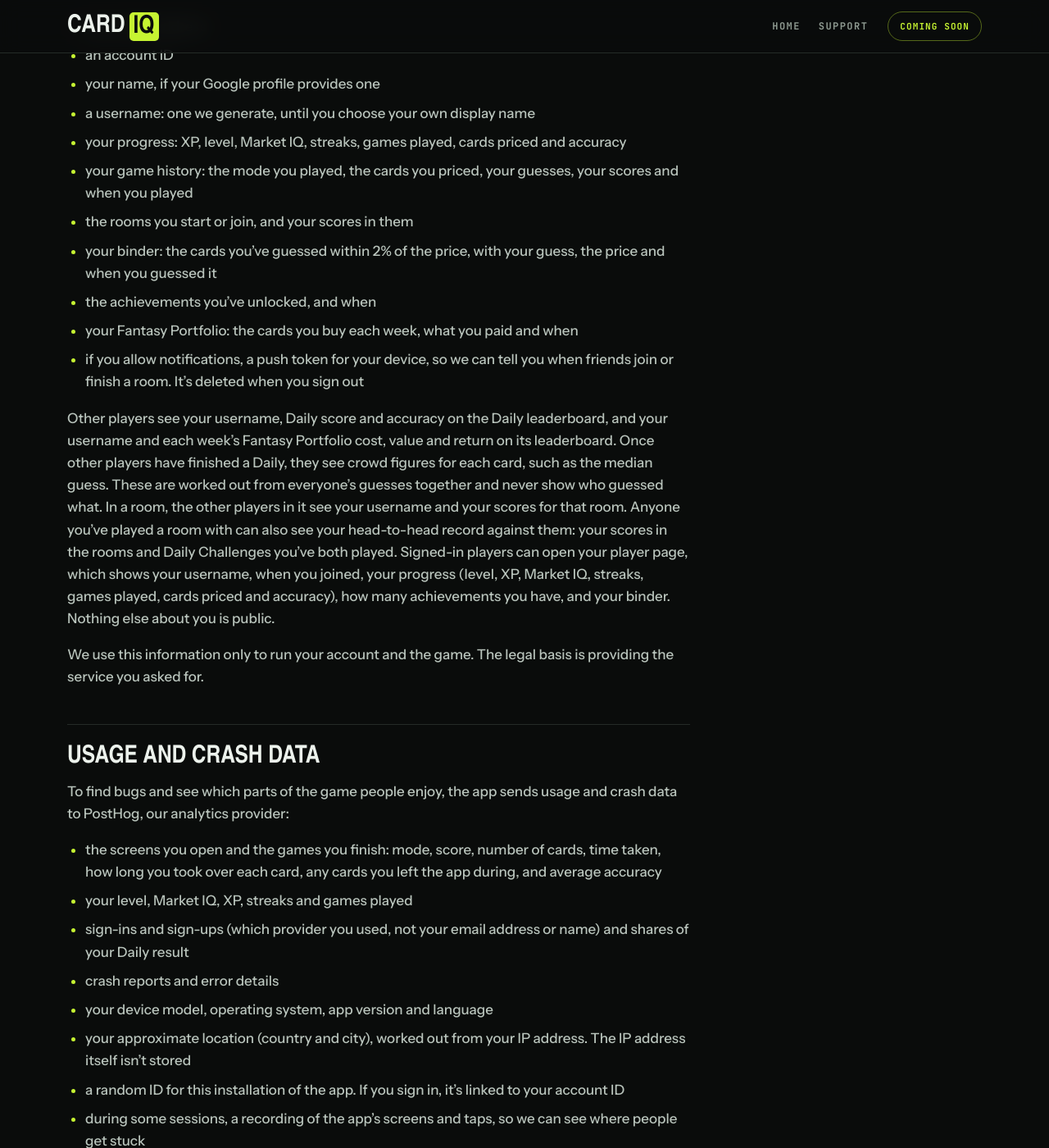
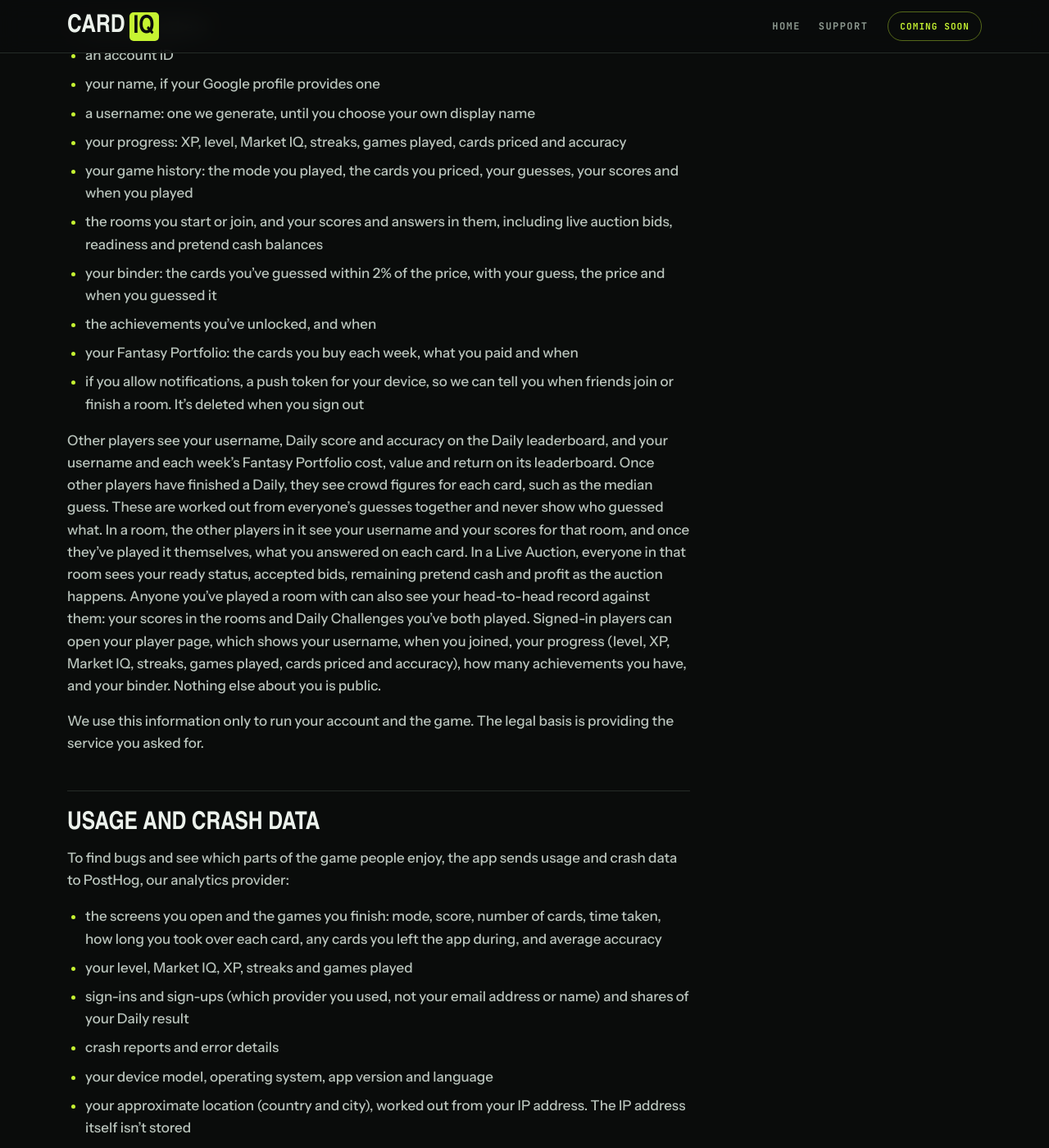
Before and after one commit to CharlieHorton/cardiq-legal, a Jekyll site: the page built from privacy.md, in a window 1280 px wide and 1400 px high, scrolled down 850 px. Shown: the whole window at 82% size. Built offline with Jekyll 4.4.1, drawn with Linux system fonts in a browser that asks for light colours; some web fonts are replaced; some of the changed text lies outside the part shown.

Commit message:
Privacy: room answers and Live Auction
Co-Authored-By: Claude Opus 5.5 (1M context) <noreply@anthropic.com>

```diff
--- a/privacy.md
+++ b/privacy.md
@@ -3,7 +3,7 @@ title: Privacy policy
 description: What CardIQ collects, why, and the choices you have.
 ---
 
-<p class="kicker">Updated 30 September 2026</p>
+<p class="kicker">Updated 2 October 2026</p>
 
 # Privacy policy
 
@@ -27,13 +27,13 @@ We store:
 - a username: one we generate, until you choose your own display name
 - your progress: XP, level, Market IQ, streaks, games played, cards priced and accuracy
 - your game history: the mode you played, the cards you priced, your guesses, your scores and when you played
-- the rooms you start or join, and your scores in them
+- the rooms you start or join, and your scores and answers in them, including live auction bids, readiness and pretend cash balances
 - your binder: the cards you've guessed within 2% of the price, with your guess, the price and when you guessed it
 - the achievements you've unlocked, and when
 - your Fantasy Portfolio: the cards you buy each week, what you paid and when
 - if you allow notifications, a push token for your device, so we can tell you when friends join or finish a room. It's deleted when you sign out
 
-Other players see your username, Daily score and accuracy on the Daily leaderboard, and your username and each week's Fantasy Portfolio cost, value and return on its leaderboard. Once other players have finished a Daily, they see crowd figures for each card, such as the median guess. These are worked out from everyone's guesses together and never show who guessed what. In a room, the other players in it see your username and your scores for that room. Anyone you've played a room with can also see your head-to-head record against them: your scores in the rooms and Daily Challenges you've both played. Signed-in players can open your player page, which shows your username, when you joined, your progress (level, XP, Market IQ, streaks, games played, cards priced and accuracy), how many achievements you have, and your binder. Nothing else about you is public.
+Other players see your username, Daily score and accuracy on the Daily leaderboard, and your username and each week's Fantasy Portfolio cost, value and return on its leaderboard. Once other players have finished a Daily, they see crowd figures for each card, such as the median guess. These are worked out from everyone's guesses together and never show who guessed what. In a room, the other players in it see your username and your scores for that room, and once they've played it themselves, what you answered on each card. In a Live Auction, everyone in that room sees your ready status, accepted bids, remaining pretend cash and profit as the auction happens. Anyone you've played a room with can also see your head-to-head record against them: your scores in the rooms and Daily Challenges you've both played. Signed-in players can open your player page, which shows your username, when you joined, your progress (level, XP, Market IQ, streaks, games played, cards priced and accuracy), how many achievements you have, and your binder. Nothing else about you is public.
 
 We use this information only to run your account and the game. The legal basis is providing the service you asked for.
 
```
